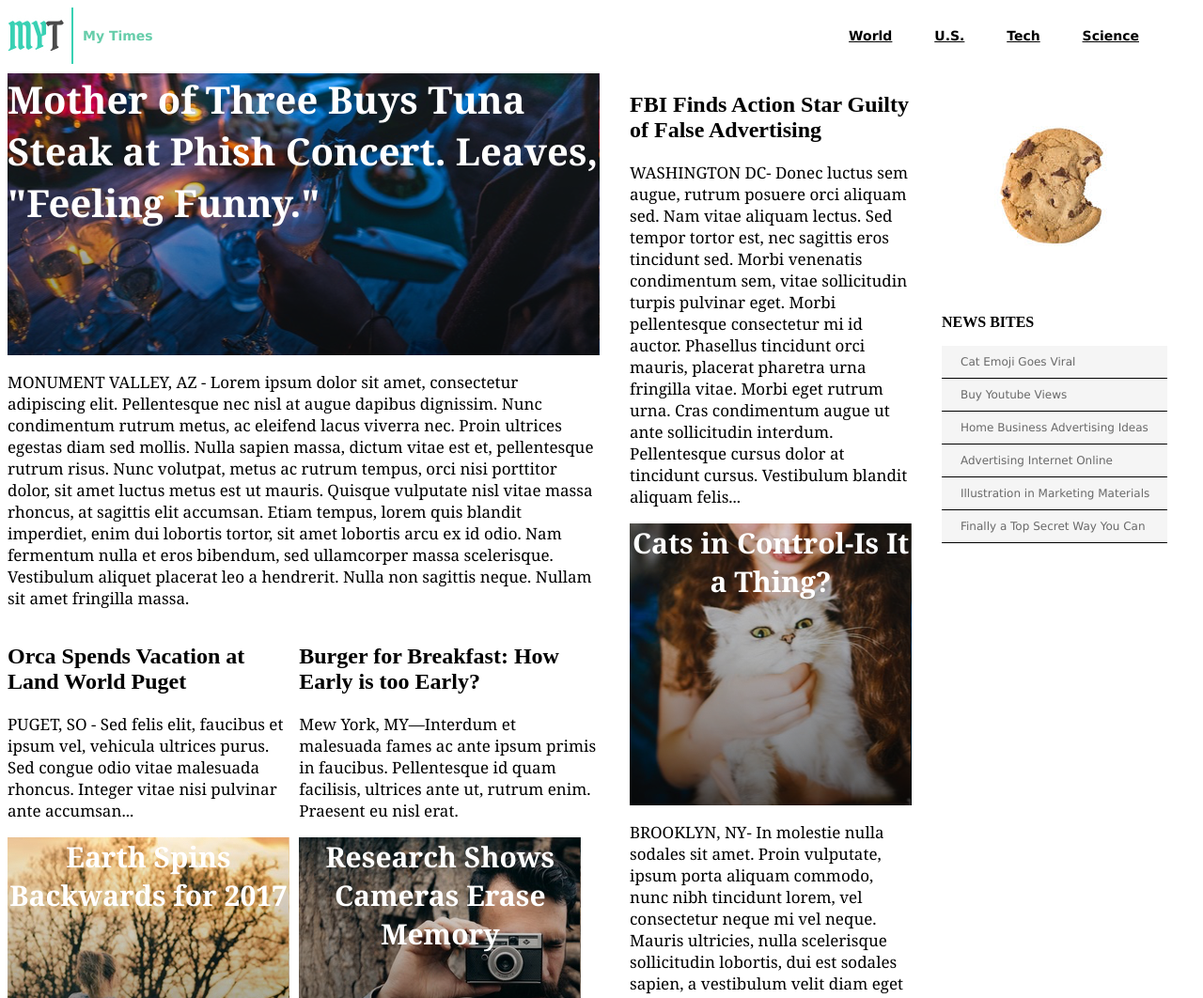
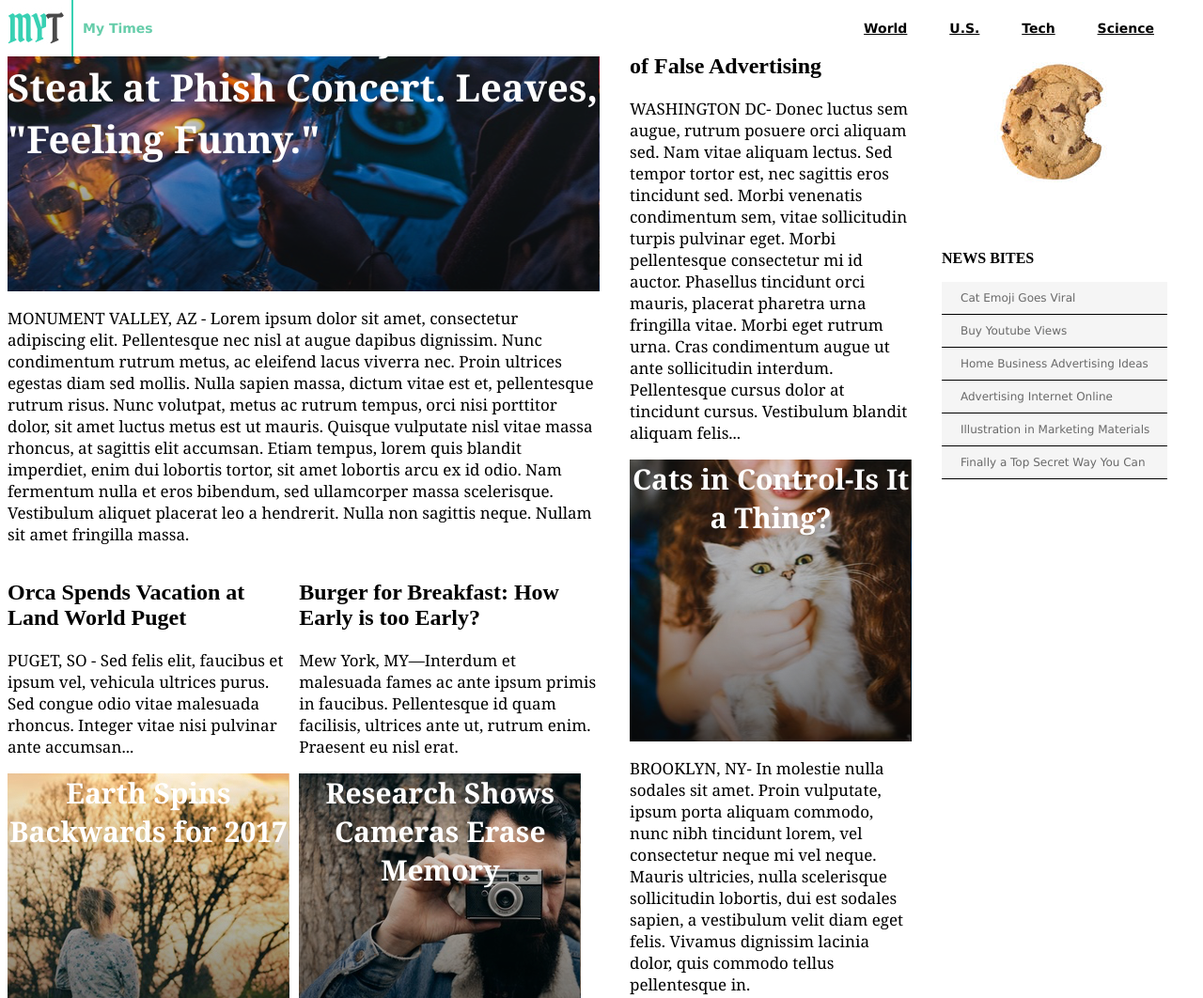
Before and after one commit to aarondevon/my_times, a plain HTML site: page index.html in a window 1280 px wide. Shown: the top 1062 px of the page at 94% size. Drawn offline with Linux system fonts and the light colour scheme.

Commit message:
fix footer positioning

```diff
--- a/resources/css/style.css
+++ b/resources/css/style.css
@@ -3,11 +3,15 @@
 } */
 /*Header*********************/
 header {
+	position: fixed;
+	top: 0;
 	display: flex;
 	align-items: center;
 	font-family: Verdana;
   font-size: 14px;
-  font-weight: bold;
+	font-weight: bold;
+	background: #fff;
+	width: 100%;
 }
 
 .logo {
@@ -127,7 +131,7 @@
 /*Footer********************/
 footer {
 	display: flex;
-	align-content: center;
+	align-items: center;
 	justify-content: center;
 	flex-direction: column;
 	height: 325px;
```
